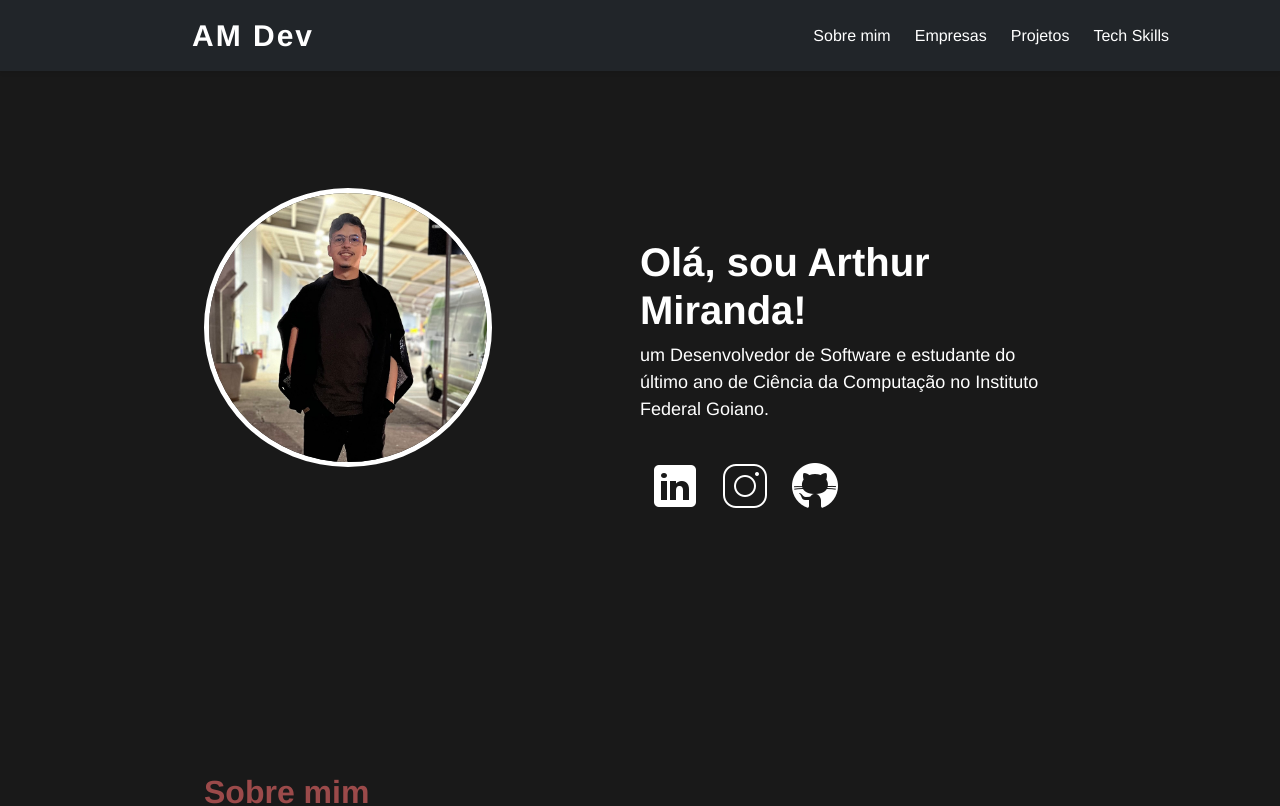
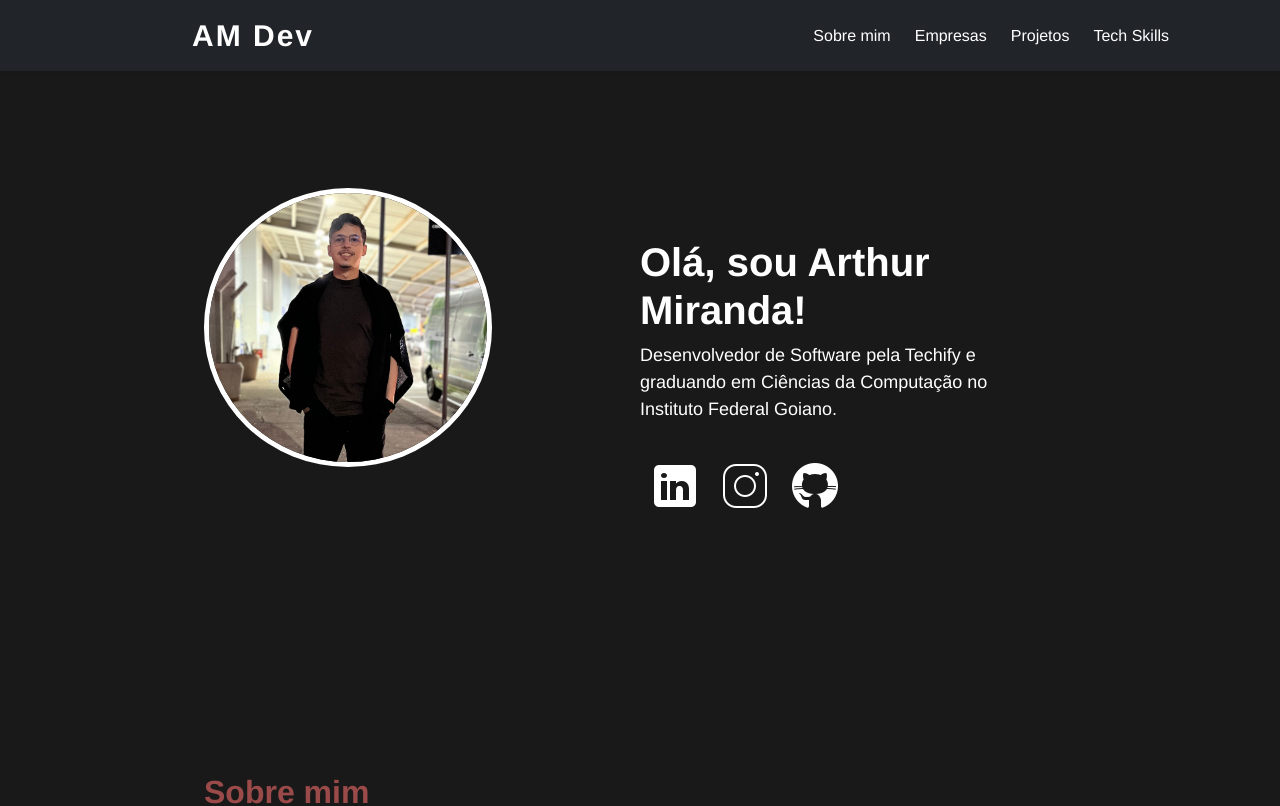
Before and after one commit to devarthurmiranda/vue-portfolio, a Vue app: page / in a window 1280 px wide. Shown: the top 806 px of the page. Built offline with nearby package versions, Linux system fonts and the light colour scheme; the HTML template or start-up script is replaced by a standard one.

Commit message:
Updating information

```diff
--- a/data/intro.js
+++ b/data/intro.js
@@ -1,6 +1,6 @@
 let intro = {
     title: "Olá, sou Arthur Miranda!",
-    description: "um Desenvolvedor de Software e estudante do último ano de Ciência da Computação no Instituto Federal Goiano."
+    description: "Desenvolvedor de Software pela Techify e graduando em Ciências da Computação no Instituto Federal Goiano."
 
 };
 
```
Also changed, not shown: src/assets/projects/hatespeech.png.
